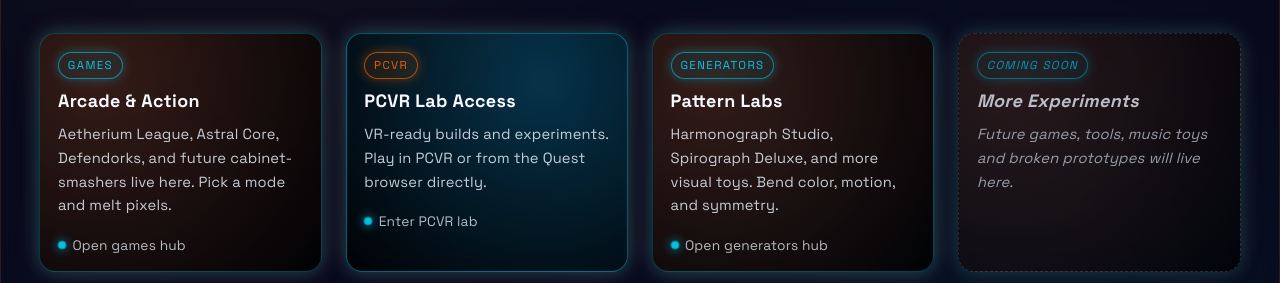
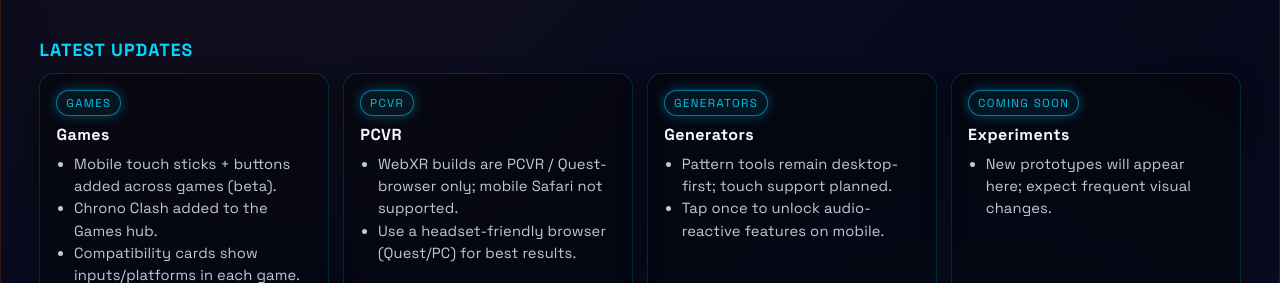
Before and after one commit to Jaytecit/Jaylabs, a plain HTML site: page index.html in a window 1280 px wide. Shown: the part 517-800 px from the top of the page. Drawn offline with Linux system fonts and the light colour scheme.

Commit message:
Add latest-updates section per hub card

```diff
--- a/index.html
+++ b/index.html
@@ -371,6 +371,51 @@
                 0 0 30px rgba(255, 107, 0, 0.25);
         }
 
+        .updates {
+            margin: 2.4rem 0 1.6rem;
+        }
+
+        .updates h2 {
+            margin: 0 0 0.6rem;
+            letter-spacing: 0.06em;
+            text-transform: uppercase;
+            font-size: 1.1rem;
+            color: var(--accent-cyan);
+        }
+
+        .update-grid {
+            display: grid;
+            grid-template-columns: repeat(auto-fit, minmax(240px, 1fr));
+            gap: 0.9rem;
+        }
+
+        .update-card {
+            border: 1px solid rgba(0, 217, 255, 0.18);
+            border-radius: 0.9rem;
+            padding: 0.9rem 1rem;
+            background: rgba(0, 0, 0, 0.4);
+            box-shadow: 0 8px 22px rgba(0, 0, 0, 0.45);
+        }
+
+        .update-card .pill {
+            margin: 0 0 0.35rem;
+            display: inline-block;
+        }
+
+        .update-card h3 {
+            margin: 0;
+            font-size: 1rem;
+            letter-spacing: 0.03em;
+        }
+
+        .update-card ul {
+            margin: 0.35rem 0 0;
+            padding-left: 1.1rem;
+            color: var(--text-2);
+            font-size: 0.92rem;
+            line-height: 1.5;
+        }
+
         @media (max-width: 600px) {
             header {
                 padding: 1.2rem 1.25rem 1rem;
@@ -413,6 +458,11 @@
             A collection of experimental games, apps and interactive experiences.
             Everything here is <strong>work-in-progress</strong>, weird, or both.
         </p>
+
+        <section class="updates" aria-label="Latest updates">
+            <h2>Latest updates</h2>
+            <div class="update-grid" id="updateGrid" aria-live="polite"></div>
+        </section>
 
         <section class="grid">
             <a class="card" href="games.html">
@@ -484,6 +534,53 @@
         // Set current year in footer automatically
         document.getElementById("year").textContent = new Date().getFullYear();
 
+        // Latest updates per hub card
+        const updates = [
+            {
+                title: "Games",
+                tag: "Games",
+                items: [
+                    "Mobile touch sticks + buttons added across games (beta).",
+                    "Chrono Clash added to the Games hub.",
+                    "Compatibility cards show inputs/platforms in each game."
+                ]
+            },
+            {
+                title: "PCVR",
+                tag: "PCVR",
+                items: [
+                    "WebXR builds are PCVR / Quest-browser only; mobile Safari not supported.",
+                    "Use a headset-friendly browser (Quest/PC) for best results."
+                ]
+            },
+            {
+                title: "Generators",
+                tag: "Generators",
+                items: [
+                    "Pattern tools remain desktop-first; touch support planned.",
+                    "Tap once to unlock audio-reactive features on mobile."
+                ]
+            },
+            {
+                title: "Experiments",
+                tag: "Coming soon",
+                items: [
+                    "New prototypes will appear here; expect frequent visual changes."
+                ]
+            }
+        ];
+
+        const grid = document.getElementById("updateGrid");
+        if (grid) {
+            grid.innerHTML = updates.map(up => `
+                <article class="update-card">
+                    <div class="pill">${up.tag}</div>
+                    <h3>${up.title}</h3>
+                    <ul>${up.items.map(i => `<li>${i}</li>`).join("")}</ul>
+                </article>
+            `).join("");
+        }
+
         // Play logo intro: fade in first frame, play once, then reveal static logo
         const logoStage = document.querySelector(".logo-stage");
         const logoVideo = document.getElementById("logo-intro");
```
